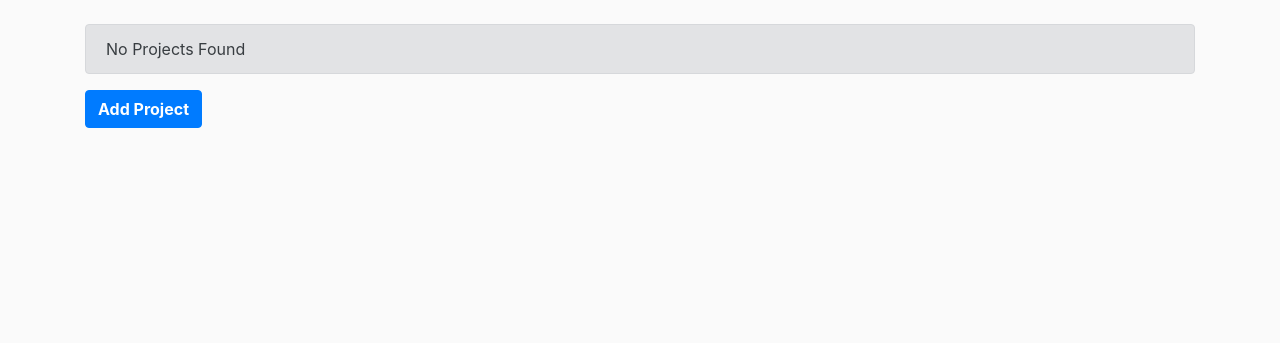
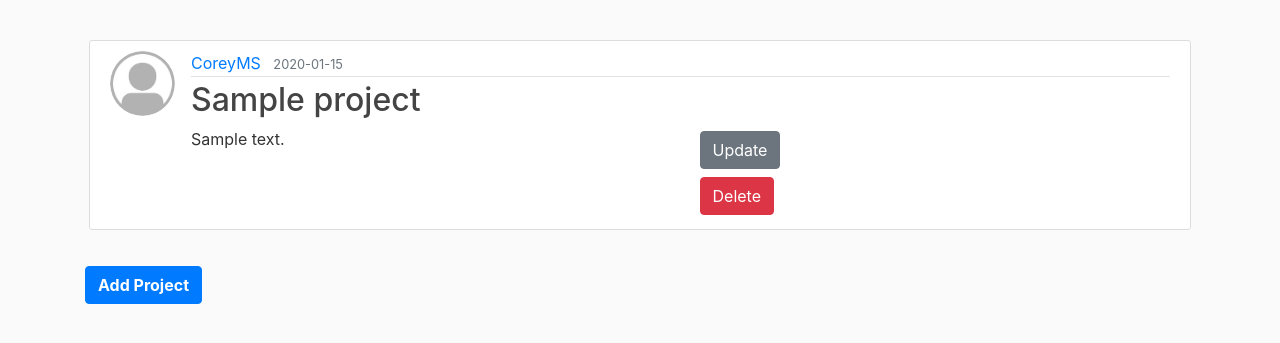
Before and after one commit to matttse/projectmanagementservice, a Flask app: page /projects/all in a window 1280 px wide. Shown: the part 56-399 px from the top of the page. Run offline with Flask 2, Linux system fonts and the light colour scheme; data comes from the database, SQL or seed files in the repository; tables that the repository leaves empty hold one stand-in row (values such as "Sample post"); some libraries are stand-ins or nearby versions.

Commit message:
fixed math error

```diff
--- a/pmsapp/templates/projects.html
+++ b/pmsapp/templates/projects.html
@@ -1,6 +1,6 @@
 {% extends "layout.html" %}
 {% block content %}
-  {% if projects|length > 1 %}
+  {% if projects|length > 0 %}
     <div class="container mx-auto my-auto py-3 px-1">
       {% for project in projects %}
         <article class="media content-section">
```
